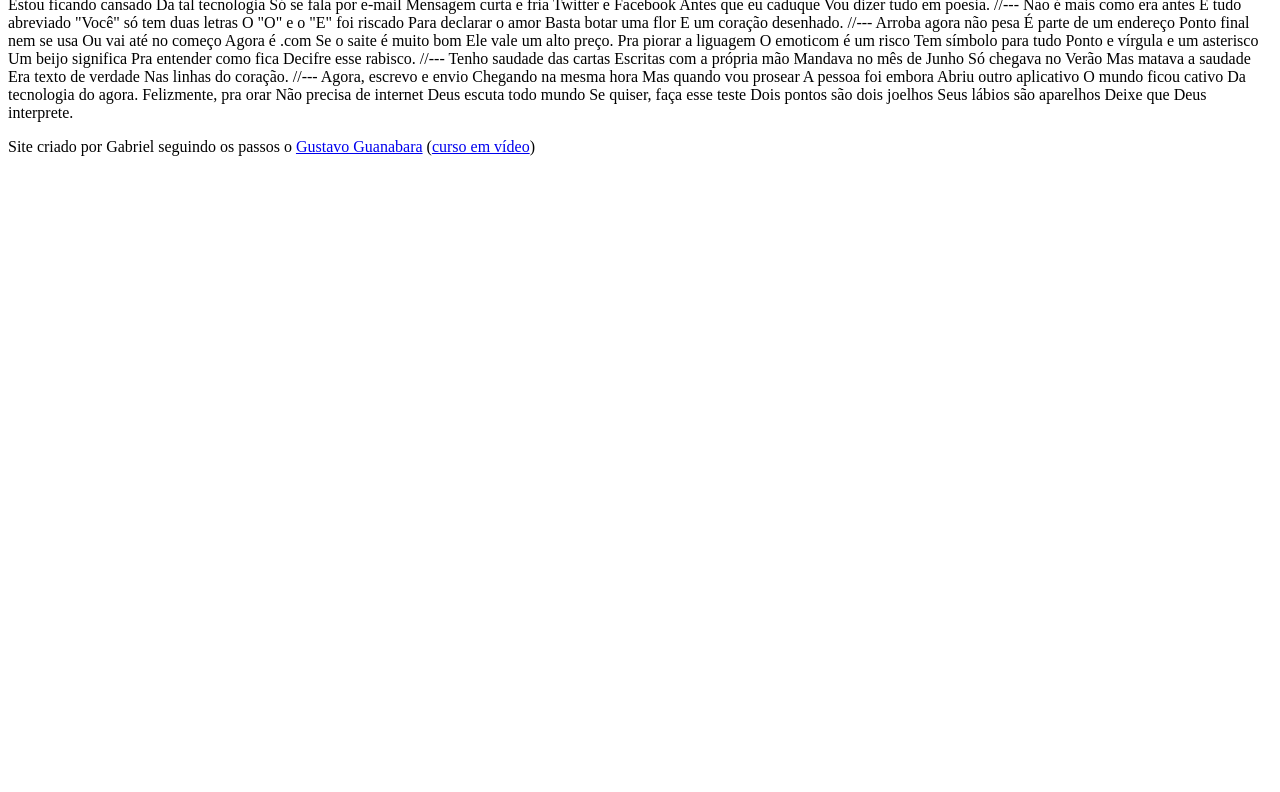
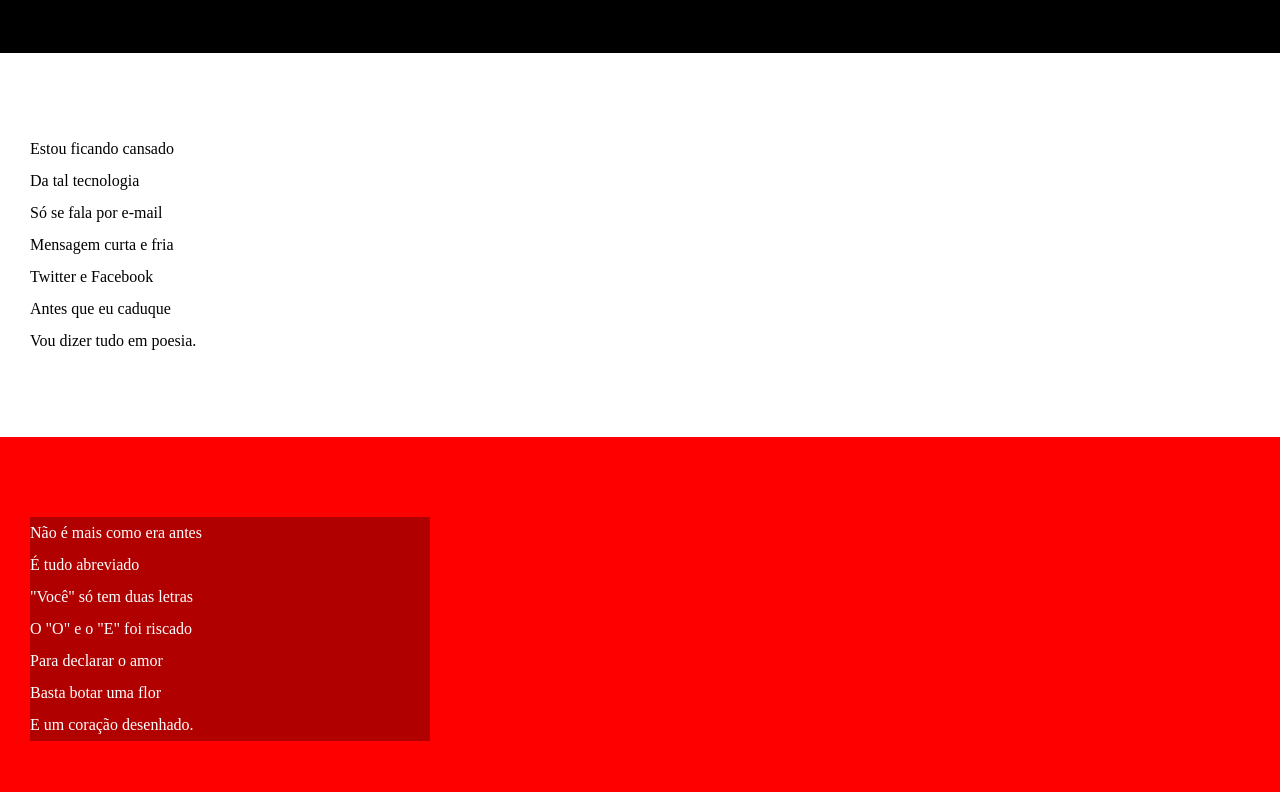
Before and after one commit to Gabrielbarbosa14/HTML-CSS, a plain HTML site: page Desafios/desafio-12/Index.html in a window 1280 px wide. Shown: the part 102-894 px from the top of the page. Before the commit the page ends 800 px from the top, so only its background shows below. Drawn offline with Linux system fonts and the light colour scheme.

Commit message:
Atualizei estilos dos textos e blocos

```diff
--- a/Desafios/desafio-12/Index.html
+++ b/Desafios/desafio-12/Index.html
@@ -4,77 +4,98 @@
     <meta charset="UTF-8">
     <meta name="viewport" content="width=device-width, initial-scale=1.0">
     <title>Cordel Moderno</title>
+    <link rel="stylesheet" href="estilo/style.css">
 </head>
 <body>
     <header>
-        <h1>Cordel Moderno</h1>
-        Por <a href="https://www.recantodasletras.com.br/poesias/3186743" target="_blank">Milton Duarte</a>
+        <h1>
+            Cordel Moderno
+        </h1>
+        <p>Por <a href="https://www.recantodasletras.com.br/poesias/3186743" target="_blank">Milton Duarte</a></p>
 
     </header>
 
-    Estou ficando cansado
-    Da tal tecnologia
-    Só se fala por e-mail
-    Mensagem curta e fria
-    Twitter e Facebook
-    Antes que eu caduque
-    Vou dizer tudo em poesia.
+    <section class="normal">
+        <p>
+            Estou ficando cansado <br>
+            Da tal tecnologia <br>
+            Só se fala por e-mail <br>
+            Mensagem curta e fria <br>
+            Twitter e Facebook <br>
+            Antes que eu caduque <br>
+            Vou dizer tudo em poesia.
+        </p>
+    </section>
 
-    //---
 
-    Não é mais como era antes
-    É tudo abreviado
-    "Você" só tem duas letras
-    O "O" e o "E" foi riscado
-    Para declarar o amor
-    Basta botar uma flor
-    E um coração desenhado.
+    <section class="imagem">
+        <p>
+            Não é mais como era antes <br>
+            É tudo abreviado <br>
+            "Você" só tem duas letras <br>
+            O "O" e o "E" foi riscado <br>
+            Para declarar o amor <br>
+            Basta botar uma flor <br>
+            E um coração desenhado.
+        </p>
+    </section>
 
-    //---
 
-    Arroba agora não pesa
-    É parte de um endereço
-    Ponto final nem se usa
-    Ou vai até no começo
-    Agora é .com
-    Se o saite é muito bom
-    Ele vale um alto preço.
+    <section class="normal">
+        <p>
+            Arroba agora não pesa <br>
+            É parte de um endereço <br>
+            Ponto final nem se usa <br>
+            Ou vai até no começo <br>
+            Agora é .com <br>
+            Se o saite é muito bom <br>
+            Ele vale um alto preço.
+        </p>
 
-    Pra piorar a liguagem
-    O emoticom é um risco
-    Tem símbolo para tudo
-    Ponto e vírgula e um asterisco
-    Um beijo significa
-    Pra entender como fica
-    Decifre esse rabisco.
+        <p>
+            Pra piorar a liguagem <br>
+            O emoticom é um risco  <br>
+            Tem símbolo para tudo <br>
+            Ponto e vírgula e um asterisco <br>
+            Um beijo significa <br>
+            Pra entender como fica <br>
+            Decifre esse rabisco.
+        </p>
 
-    //---
+    </section>
 
-    Tenho saudade das cartas
-    Escritas com a própria mão
-    Mandava no mês de Junho
-    Só chegava no Verão
-    Mas matava a saudade
-    Era texto de verdade
-    Nas linhas do coração.
 
-    //---
+    <section class="imagem">
+        <p>
+            Tenho saudade das cartas <br>
+            Escritas com a própria mão <br>
+            Mandava no mês de Junho <br>
+            Só chegava no Verão <br>
+            Mas matava a saudade <br>
+            Era texto de verdade <br>
+            Nas linhas do coração.
+        </p>
+    </section>
 
-    Agora, escrevo e envio
-    Chegando na mesma hora
-    Mas quando vou prosear
-    A pessoa foi embora
-    Abriu outro aplicativo
-    O mundo ficou cativo
-    Da tecnologia do agora.
 
-    Felizmente, pra orar
-    Não precisa de internet
-    Deus escuta todo mundo
-    Se quiser, faça esse teste
-    Dois pontos são dois joelhos
-    Seus lábios são aparelhos
-    Deixe que Deus interprete.
+    <section class="normal">
+        <p>
+            Agora, escrevo e envio <br>
+            Chegando na mesma hora <br>
+            Mas quando vou prosear <br>
+            A pessoa foi embora <br>
+            Abriu outro aplicativo <br>
+            O mundo ficou cativo <br>
+            Da tecnologia do agora. <br>
+            Felizmente, pra orar <br>
+            Não precisa de internet <br>
+            Deus escuta todo mundo <br>
+            Se quiser, faça esse teste <br>
+            Dois pontos são dois joelhos <br>
+            Seus lábios são aparelhos <br>
+            Deixe que Deus interprete.
+        </p>
+    </section>
 
     <footer>
         <p>Site criado por Gabriel seguindo os passos o <a href="https://gustavoguanabara.github.io" target="_blank">Gustavo Guanabara</a> (<a href="https://www.youtube.com/@CursoemVideo" target="_blank">curso em vídeo</a>)</p>
--- /dev/null
+++ b/Desafios/desafio-12/estilo/style.css
@@ -0,0 +1,64 @@
+@charset "UTF-8";
+
+*{
+    margin: 0px;
+    padding: 0px;
+}
+
+html, body{
+    min-height: 100%;
+    background-color: darkgray;
+}
+
+header{
+    background-color: black;
+    color: white;
+    text-align: center;
+}
+
+header > h1{
+    padding-top: 50px;
+    font-variant: small-caps;
+}
+
+header > p{
+    padding-bottom: 50px;
+}
+
+a{
+    color: white;
+    text-decoration: none;
+    font-weight: bolder;
+}
+a:hover{
+    text-decoration: underline;
+}
+
+section{
+    padding-top: 10vh;
+    padding-bottom: 10vh;
+    line-height: 2em;
+    padding-left: 30px;
+}
+
+.normal{
+    background-color: white;
+    color: black;
+}
+
+.imagem{
+    background-color: red;
+    color: white;
+}
+
+.imagem > p{
+    background-color: rgba(0, 0, 0, 0.308);
+    width: 400px;
+}
+
+footer{
+    background-color: black;
+    color: white;
+    text-align: center;
+    padding: 10px;
+}
```
